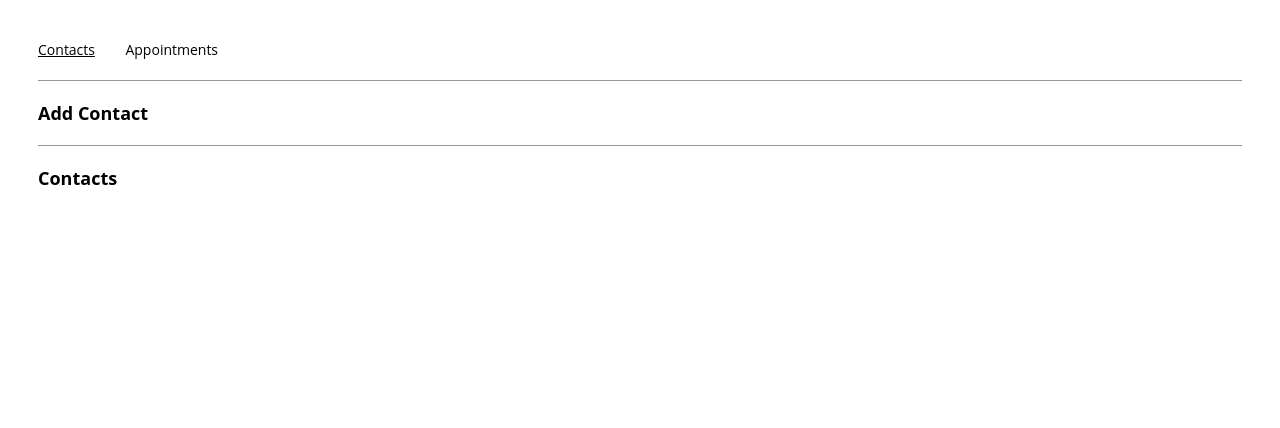
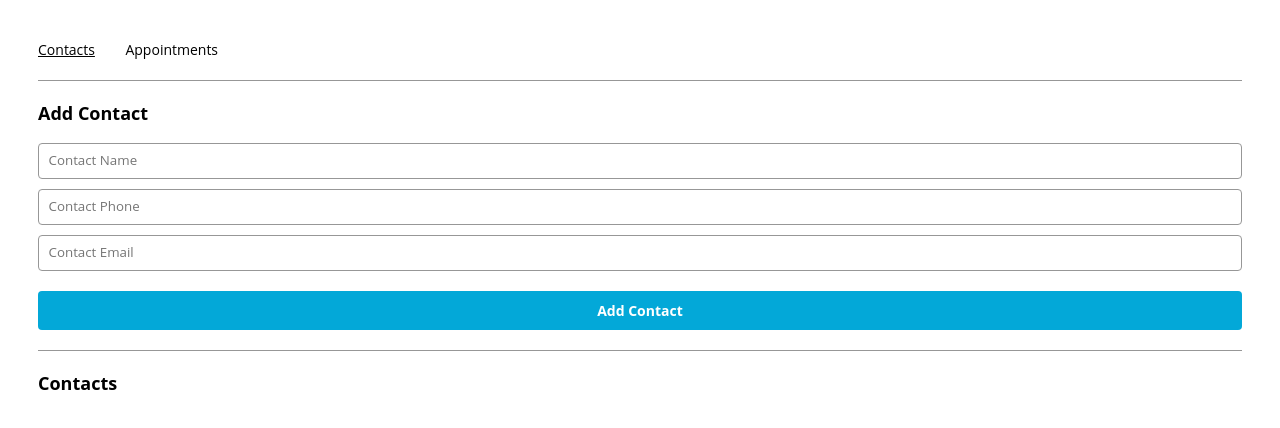
Before and after one commit to tolerevo/appointment-planner-vx, a React (Create React App) app: page /contacts in a window 1280 px wide. Shown: the top 428 px of the page. Built offline with nearby package versions, Linux system fonts and the light colour scheme.

Commit message:
complete contactform

```diff
--- a/src/components/contactForm/ContactForm.js
+++ b/src/components/contactForm/ContactForm.js
@@ -10,6 +10,22 @@ export const ContactForm = ({
   handleSubmit
 }) => {
   return (
-    <></>
+    <form onSubmit={handleSubmit}>
+      <label>
+      <input type="text" id="name" name="name" value={name} required  placeholder="Contact Name" aria-label="Contact-Name" onChange={(e) => setName(e.target.value)} />
+      </label>
+      <br />
+      <label>
+      <input type="tel" id="phone" name="phone" value={phone} pattern="[1-9][0-9]{2}-[1-9][0-9]{2}-[0-9]{4}" required placeholder="Contact Phone" aria-label="Contact Phone" onChange={(e) => setPhone(e.target.value)} />
+      </label>
+      <br />
+      <label>
+      <input type="email" id="email" name="email" value={email} required placeholder="Contact Email" aria-label="Contact Email" onChange={(e) => setEmail(e.target.value)} />
+      </label>
+      <br />
+      <label>
+      <input type="submit" value="Add Contact" aria-label="Add Contact" />
+      </label>
+    </form>
   );
 };
```
